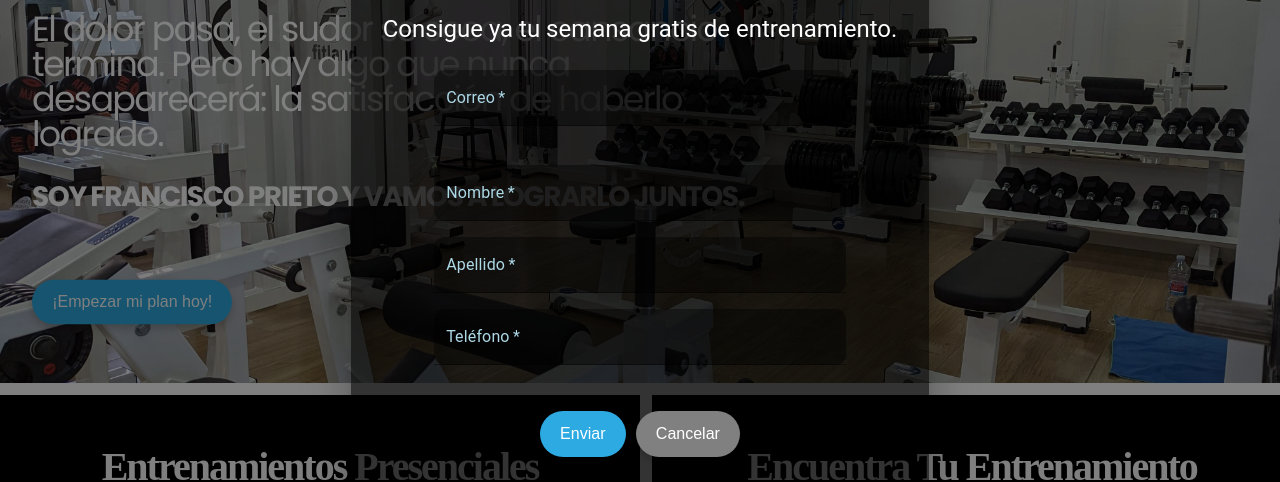
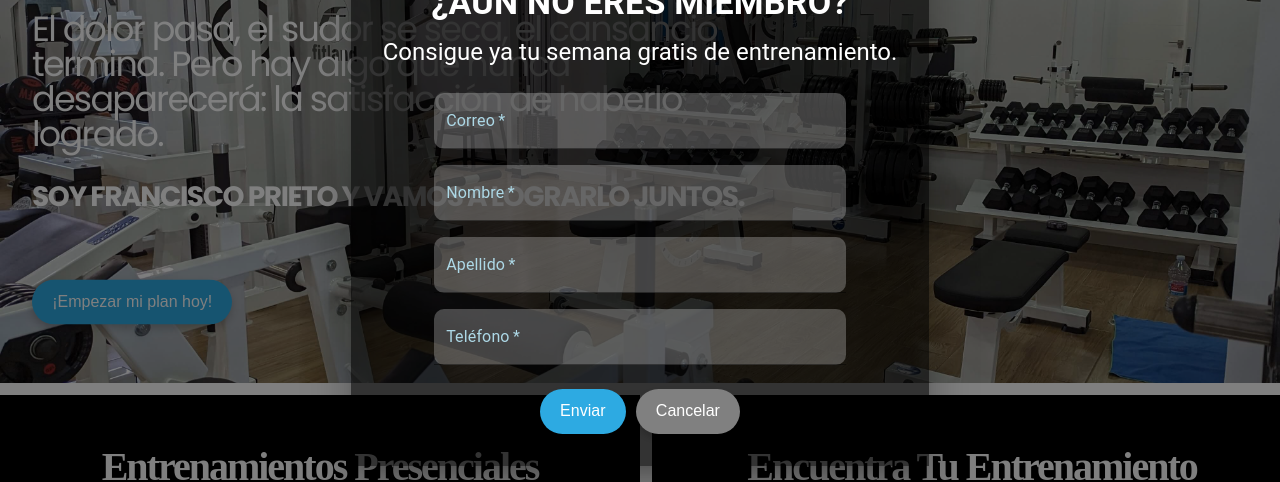
Before and after one commit to FranB201/fcoprietostudio-web, a React (Vite) app: page / in a window 1280 px wide. Both pictures are taken after a click on the button "¡Empezar mi plan hoy!". Shown: the part 192-674 px from the top of the page. Built offline with nearby package versions, Linux system fonts and the light colour scheme; a web font is replaced by a local one.

Commit message:
espacio en el input en formulario

```diff
--- a/src/Home/components/ModalForm/ModalForm.jsx
+++ b/src/Home/components/ModalForm/ModalForm.jsx
@@ -127,7 +127,7 @@ export const ModalForm = () => {
   const commonInputProps = {
     style: {
       color: 'lightblue',
-      background: 'rgba(0, 0, 0, 0.4)',
+      background: '#FFFFFF40',
       borderRadius: '10px',
       border: 'none',
       paddingLeft: '10px',
@@ -184,7 +184,7 @@ export const ModalForm = () => {
               value={formData.email}
               onChange={handleChange}
               error={!!errors.email}
-              helperText={errors.email || ' '}
+              helperText={errors.email ? errors.email : null}
               required
               InputLabelProps={{
                 style: { color: 'lightblue' },
@@ -233,7 +233,7 @@ export const ModalForm = () => {
               value={formData.phone}
               onChange={handleChange}
               error={!!errors.phone}
-              helperText={errors.phone || ' '}
+              helperText={errors.phone ? errors.phone : null}
               required
               InputLabelProps={{
                 style: { color: 'lightblue' },
```
